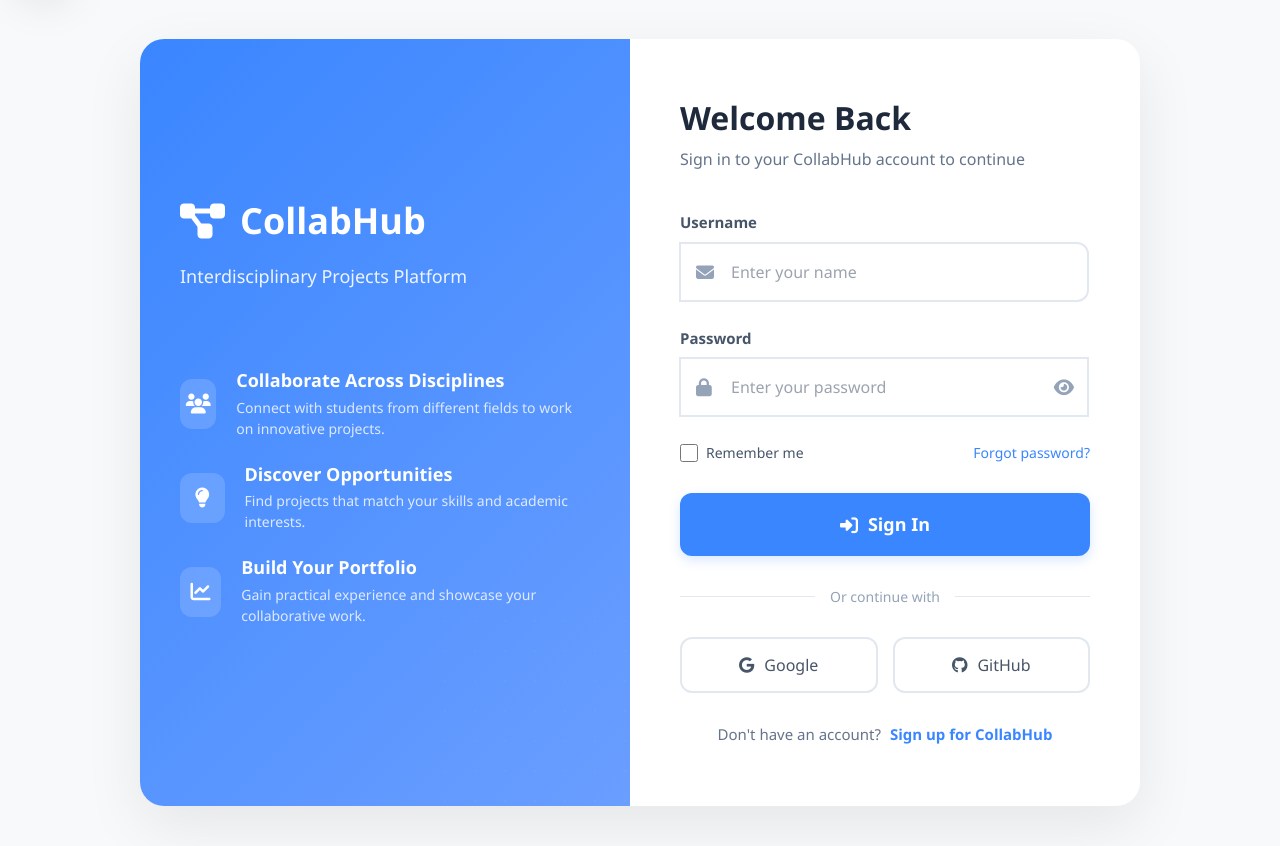
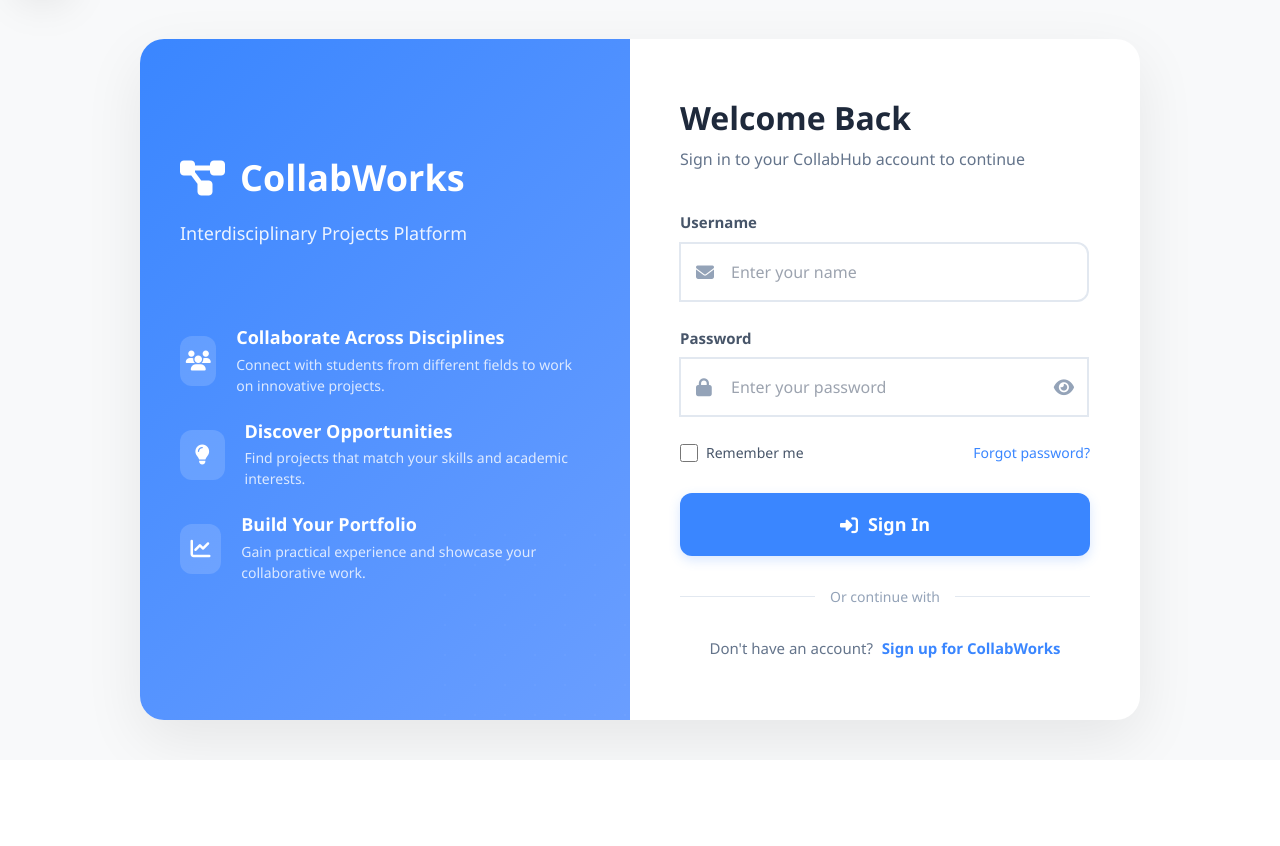
Before and after one commit to mahimapandya6030/Collabworks, a Django app: page /accounts/login/ in a window 1280 px wide. Shown: the part 81-927 px from the top of the page. After the commit the page ends 837 px from the top, so only its background shows below. Run offline with Django 5.2, Linux system fonts and the light colour scheme; some libraries are stand-ins or nearby versions.

Commit message:
Added changes

```diff
--- a/accounts/templates/accounts/login.html
+++ b/accounts/templates/accounts/login.html
@@ -726,7 +726,7 @@
             <div class="left-panel">
                 <div class="brand-logo">
                     <i class="fas fa-project-diagram"></i>
-                    CollabHub
+                    CollabWorks
                 </div>
                 <div class="brand-tagline">Interdisciplinary Projects Platform</div>
 
@@ -811,18 +811,18 @@
                         <span>Or continue with</span>
                     </div>
 
-                    <div class="social-login">
+                    <!-- <div class="social-login">
                         <button type="button" class="social-btn google">
                             <i class="fab fa-google"></i> Google
                         </button>
                         <button type="button" class="social-btn github">
                             <i class="fab fa-github"></i> GitHub
                         </button>
-                    </div>
+                    </div> -->
 
                     <div class="register-link">
                         Don't have an account?
-                        <a href="{% url 'accounts:signup' %}">Sign up for CollabHub</a>
+                        <a href="{% url 'accounts:signup' %}">Sign up for CollabWorks</a>
                     </div>
                 </form>
             </div>
```
Also changed, not shown: db.sqlite3.
